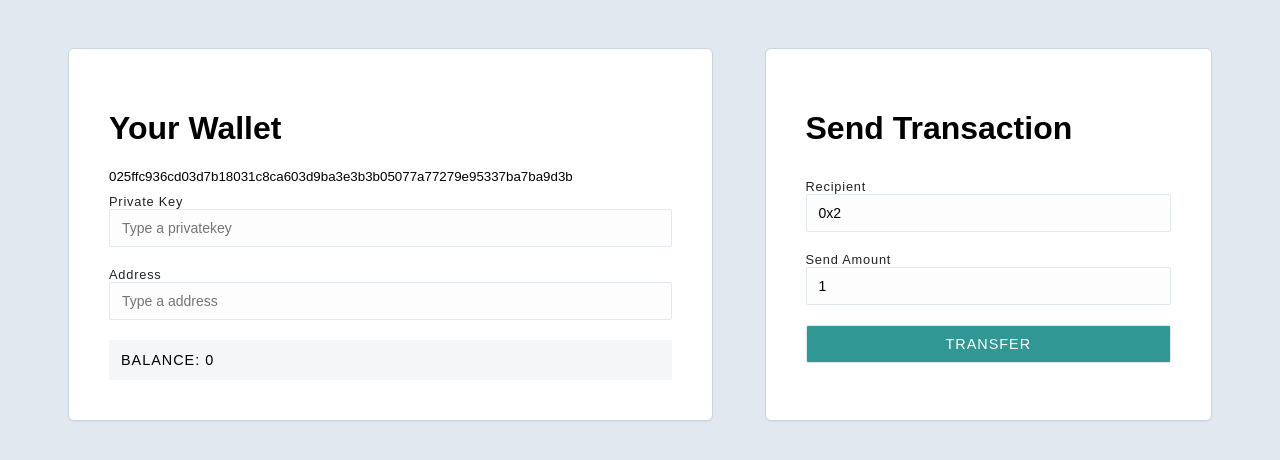
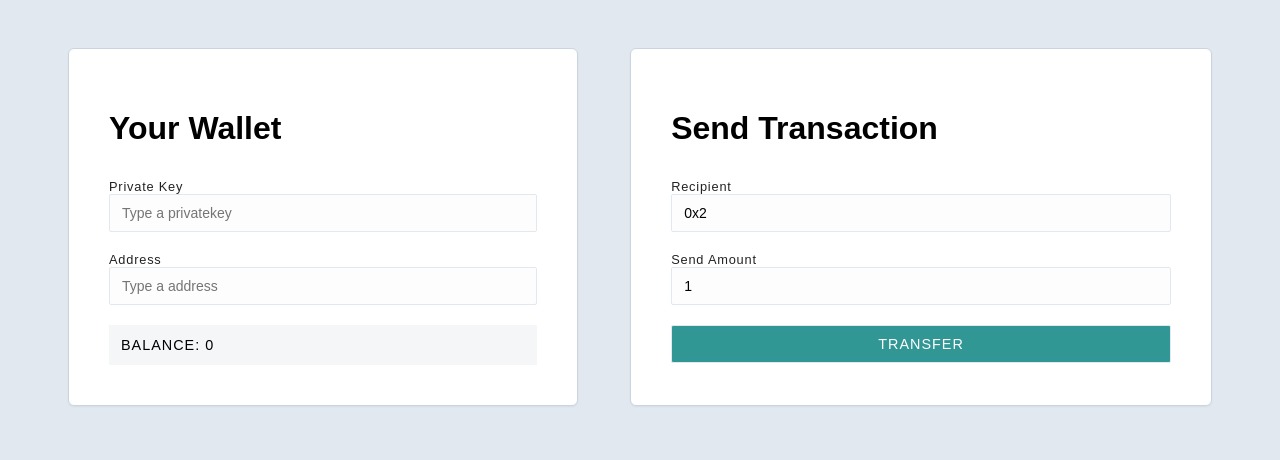
Before and after one commit to rosh-eth/alchemy-ecdsa, a React (Vite) app in the folder client/: page / in a window 1280 px wide. Shown: the top 460 px of the page. Built offline with nearby package versions, Linux system fonts and the light colour scheme.

Commit message:
commented out private key from client

```diff
--- a/client/src/Wallet.jsx
+++ b/client/src/Wallet.jsx
@@ -50,9 +50,9 @@ function Wallet({
     <div className="container wallet">
       <h1>Your Wallet</h1>
 
-      <small>
+      {/* <small>
         025ffc936cd03d7b18031c8ca603d9ba3e3b3b05077a77279e95337ba7ba9d3b
-      </small>
+      </small> */}
       <label>
         Private Key
         <input
```
